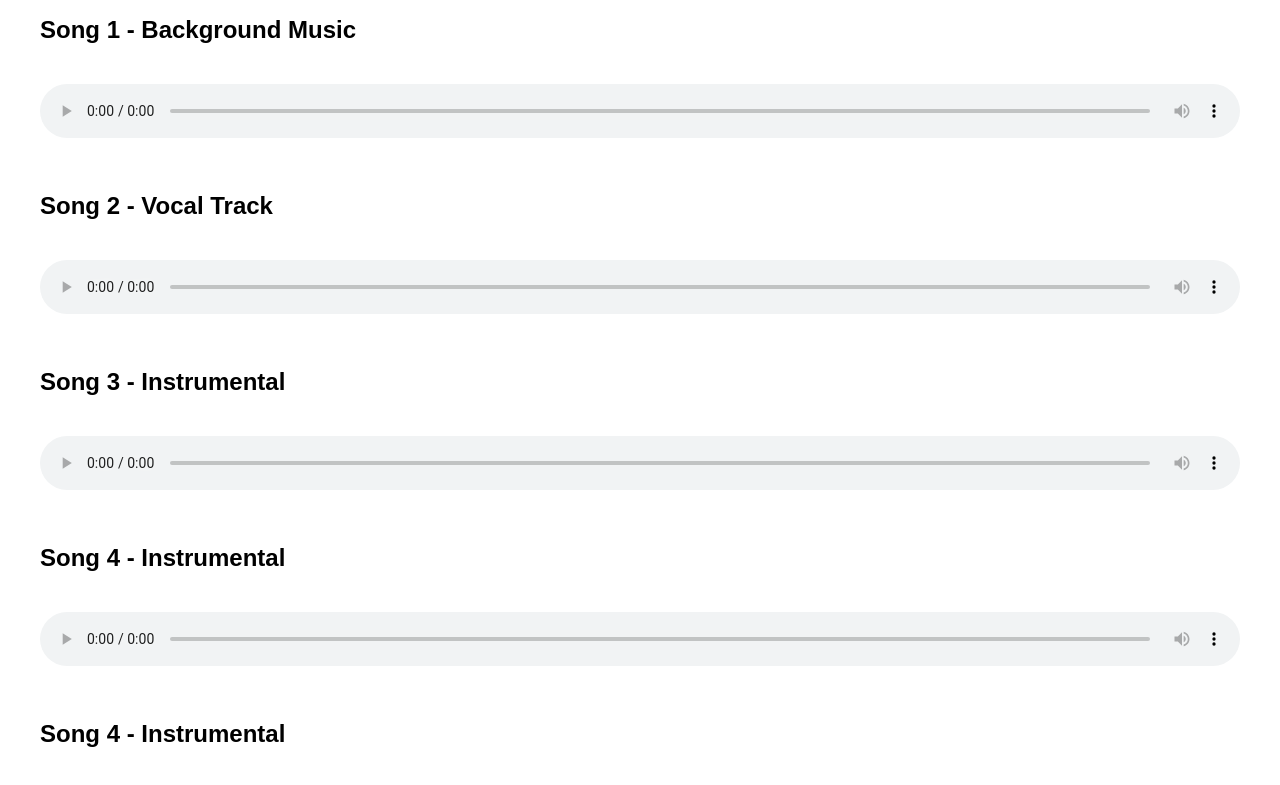
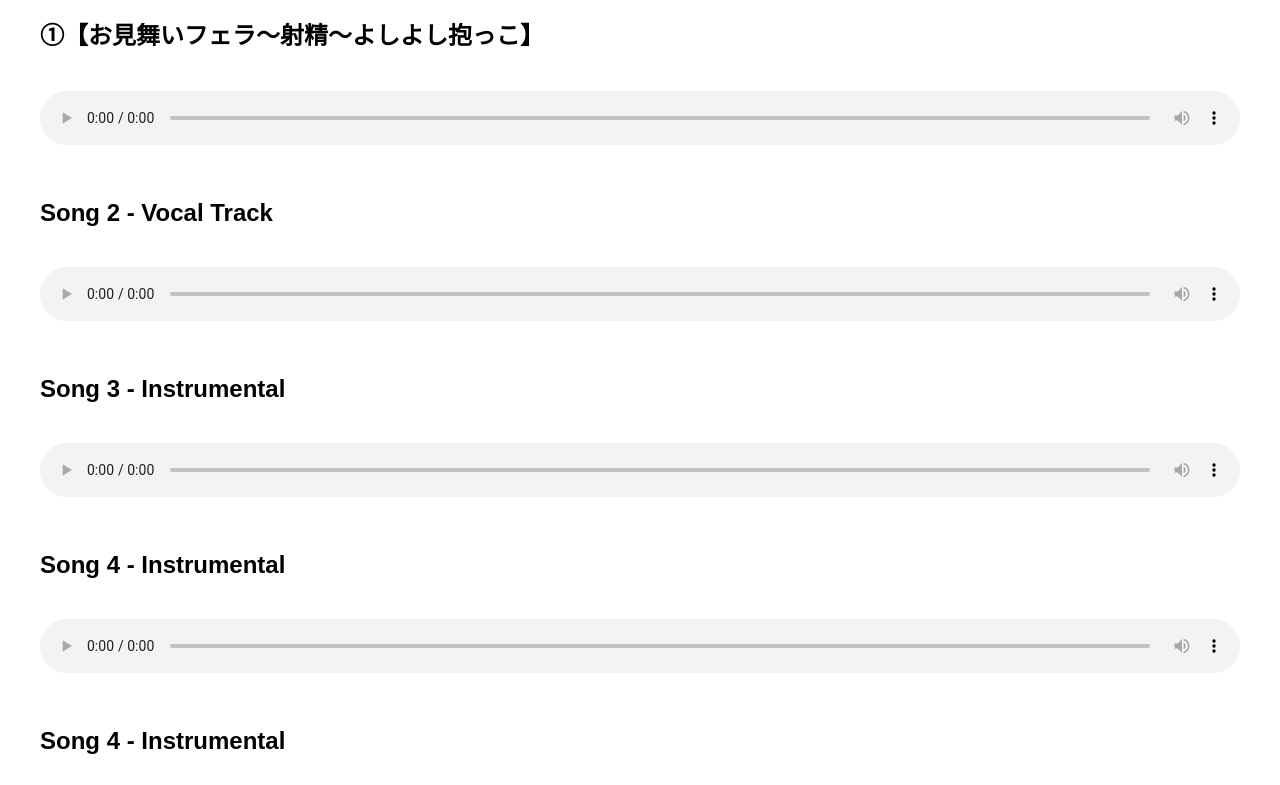
Before and after one commit to momobako22/music, a plain HTML site: page songs.html in a window 1280 px wide. Shown: the part 100-885 px from the top of the page. Drawn offline with Linux system fonts and the light colour scheme.

Commit message:
Update songs.html

```diff
--- a/songs.html
+++ b/songs.html
@@ -36,10 +36,10 @@
     <!-- 主标题 -->
     <h1>音乐</h1>
     <!-- Song 1 -->
-    <h2>Song 1 - Background Music</h2>
+    <h2>①【お見舞いフェラ～射精～よしよし抱っこ】</h2>
     <audio controls>
         <!-- 音频文件路径，指向仓库中的 song1.mp3 -->
-        <source src="song1.mp3" type="audio/mpeg">
+        <source src="①【お見舞いフェラ～射精～よしよし抱っこ】.mp3" type="audio/mpeg">
         Your browser does not support the audio tag.
     </audio>
     <!-- Song 2 -->
```
